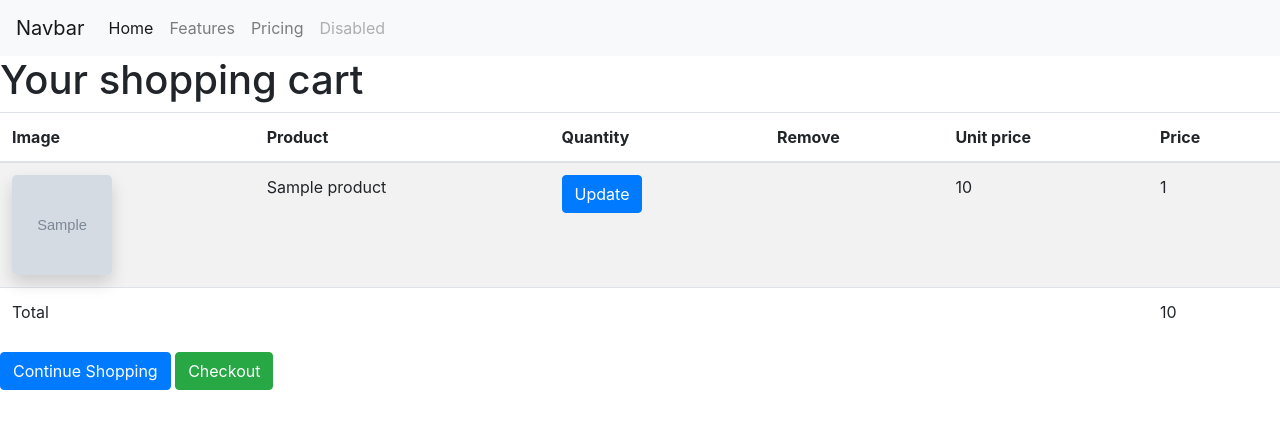
After one commit to Ali-dev-py/standard_dj, a Django app: template templates/cart/detail.html in a window 1280 px wide. The commit adds this page. Shown: the top 429 px of the page. Run offline with Django 3.2, Linux system fonts and the light colour scheme; the template is opened without the code that fills it: most values are stand-ins (such as "Sample title", 1, 10 or a date in 2020); grey boxes marked "Sample" are stand-in pictures; some libraries are stand-ins or nearby versions.

Commit message:
cart app is compliting

```diff
--- /dev/null
+++ b/cart/forms.py
@@ -0,0 +1 @@
+from django.forms import forms
--- /dev/null
+++ b/cart/urls.py
@@ -0,0 +1,9 @@
+from django.urls import path
+from . import views
+
+app_name = 'cart'
+urlpatterns = [
+    # path('',views.cart_detail,name="cart_detail"),
+    # path('add/<int:product_id>/',views.cart_add,name="cart_add"),
+    # path('remove/<int:product_id>/',views.cart_remove,name="cart_remove"),
+]
--- a/config/settings.py
+++ b/config/settings.py
@@ -42,6 +42,10 @@ INSTALLED_APPS = [
     'shop.apps.ShopConfig',
     'cart.apps.CartConfig',
 ]
+
+# by default sessions stores on db otherwise we must to set SESSION_ENGINE
+# SESSION_ENGINE = "django.contrib.sessions.backends.cache"
+CART_SESSION_ID = 'cart'
 
 MIDDLEWARE = [
     'django.middleware.security.SecurityMiddleware',
--- a/config/urls.py
+++ b/config/urls.py
@@ -23,7 +23,8 @@ from django.conf.urls.static import static
 
 urlpatterns = [
     path('admin/', admin.site.urls),
-    path('', include('shop.urls')),
+    path('', include('shop.urls', namespace='shop')),
+    path('cart/', include('cart.urls', namespace='cart')),
 ]
 
 urlpatterns += static(settings.MEDIA_URL,document_root=settings.MEDIA_ROOT)
--- /dev/null
+++ b/templates/cart/detail.html
@@ -0,0 +1,61 @@
+{% extends "shop/base.html" %}
+
+{% block title %}
+  Shopping Cart
+{% endblock title %}
+
+
+{% block content %}
+    <h1>Your shopping cart</h1>
+    <table class="table table-striped">
+        <thead>
+            <tr>
+                <th scope="col">Image</th>
+                <th scope="col">Product</th>
+                <th scope="col">Quantity</th>
+                <th scope="col">Remove</th>
+                <th scope="col">Unit price</th>
+                <th scope="col">Price</th>
+            </tr>
+        </thead>
+        <tbody>
+            {% for item in cart %}
+              {% with product=item.product  %}
+                <tr>
+                    <td>
+                        <a href="{{product.get_absolute_url}}">
+                            <img class="rounded-lg shadow" src="{{product.image.url}}" height="100" width="100" alt="">
+                        </a>
+                    </td>
+                    <td>{{product.name}}</td>
+                    <td>
+                        <form action="{% url 'cart:cart_add' product.id %}" method="POST">
+                            {{item.update_quantity_form.quantity}}
+                            {{item.update_quantity_form.override}}
+                            <input class="btn btn-primary" type="submit" value="Update">
+                            {% csrf_token %}
+                        </form>
+                    </td>
+                    <td>
+                        <form action="{% url 'cart:cart_remove' product.id %}" method="POST">
+                            <button type="submit" class="btn"><i class="fas fa-trash"></i></button>
+                            {% csrf_token %}
+                        </form>
+                    </td>
+                    <td>{{item.price}}</td>
+                    <td>{{item.total_price}}</td>
+                </tr>
+              {% endwith %}
+            {% endfor %}
+            <tr>
+                <td>Total</td>
+                <td colspan="4"></td>
+                <td>{{cart.get_total_price}}</td>
+            </tr>
+        </tbody>
+    </table>
+    <p>
+        <a href="{% url 'shop:product_list' %}" class="btn btn-primary">Continue Shopping</a>
+        <a href="#" class="btn btn-success">Checkout</a>
+    </p>
+{% endblock content %}
```
Also changed, not shown: cart/cart.py (added, +51 -0 lines), templates/shop/detail.html (+2 -19 lines).
